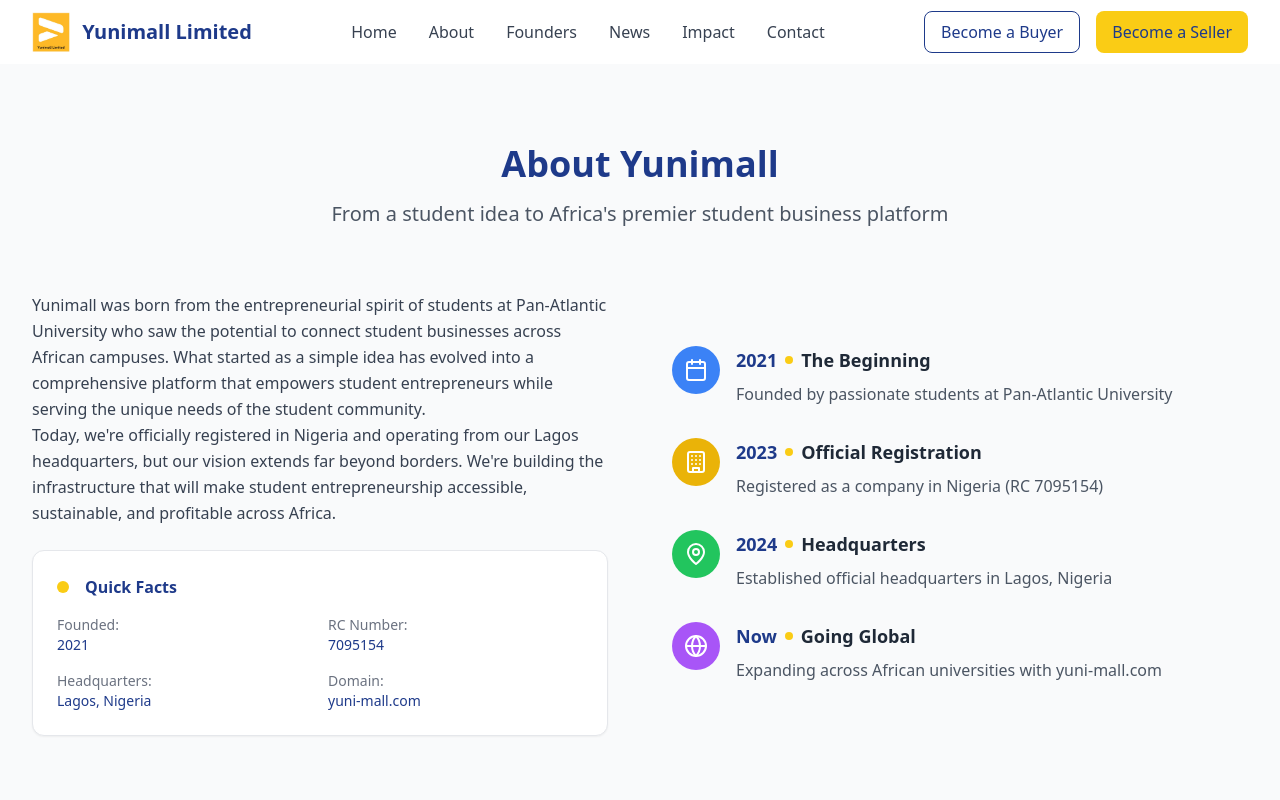
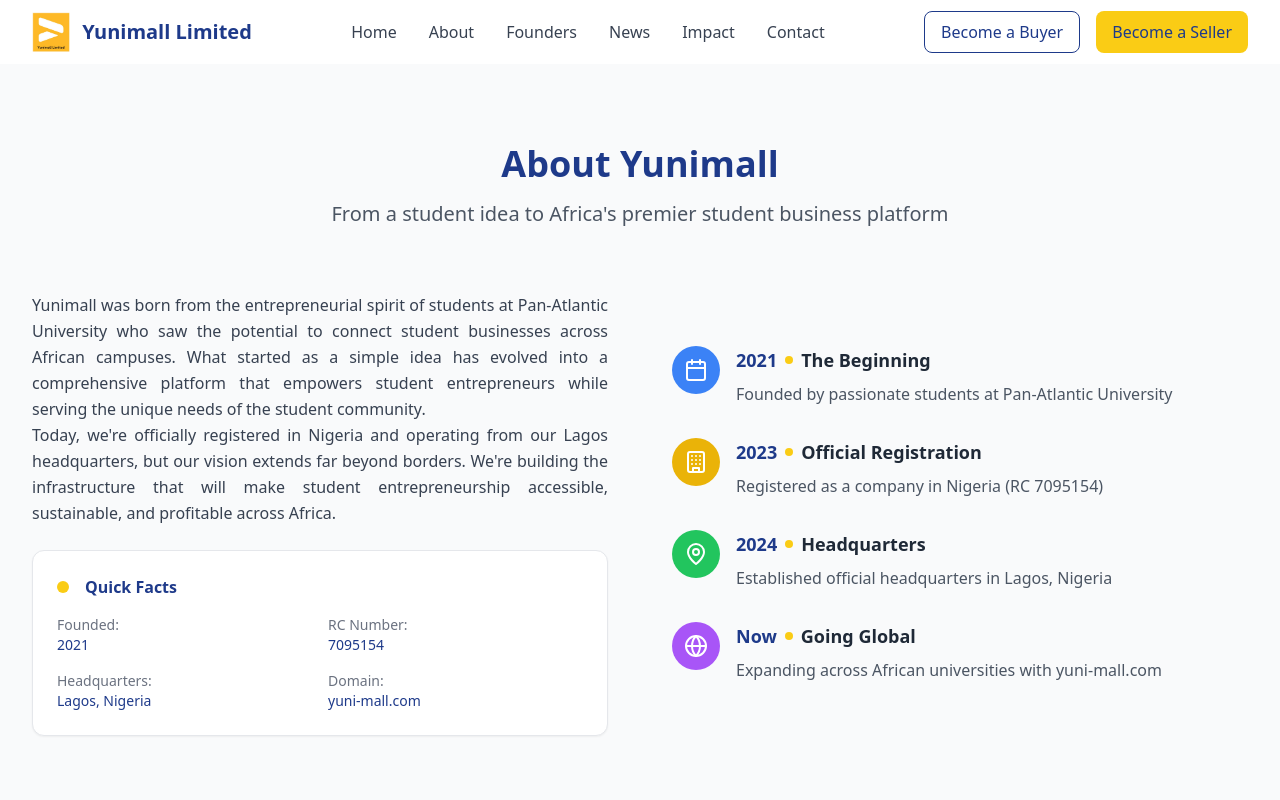
Before and after one commit to 4688Technologies/yunimall, a React (Vite) app: page /about in a window 1280 px wide. Shown: the top 800 px of the page. Built offline with nearby package versions, Linux system fonts and the light colour scheme.

Commit message:
Add text justification to About page paragraphs

```diff
--- a/public/404.html
+++ b/public/404.html
@@ -6,8 +6,6 @@
   <meta name="viewport" content="width=device-width, initial-scale=1.0" />
   <title>Yunimall Limited</title>
   <script>
-    // Single Page App redirect for GitHub Pages
-    // This script redirects 404 errors back to index.html with the path preserved
     const path = window.location.pathname;
     const search = window.location.search;
     const hash = window.location.hash;
--- a/src/pages/AboutPage.tsx
+++ b/src/pages/AboutPage.tsx
@@ -52,13 +52,13 @@
                         <div className="grid lg:grid-cols-2 gap-16 items-center">
                             <div className="space-y-6">
                                 <div className="prose prose-lg">
-                  <p className="text-gray-700 leading-relaxed">
+                                    <p className="text-gray-700 leading-relaxed text-justify">
                                         Yunimall was born from the entrepreneurial spirit of students at Pan-Atlantic University
                                         who saw the potential to connect student businesses across African campuses. What started as
                                         a simple idea has evolved into a comprehensive platform that empowers student entrepreneurs
                                         while serving the unique needs of the student community.
                                     </p>
-                  <p className="text-gray-700 leading-relaxed">
+                                    <p className="text-gray-700 leading-relaxed text-justify">
                                         Today, we're officially registered in Nigeria and operating from our Lagos headquarters,
                                         but our vision extends far beyond borders. We're building the infrastructure that will
                                         make student entrepreneurship accessible, sustainable, and profitable across Africa.
```
Lines whose indentation alone changed are shown as unchanged.
